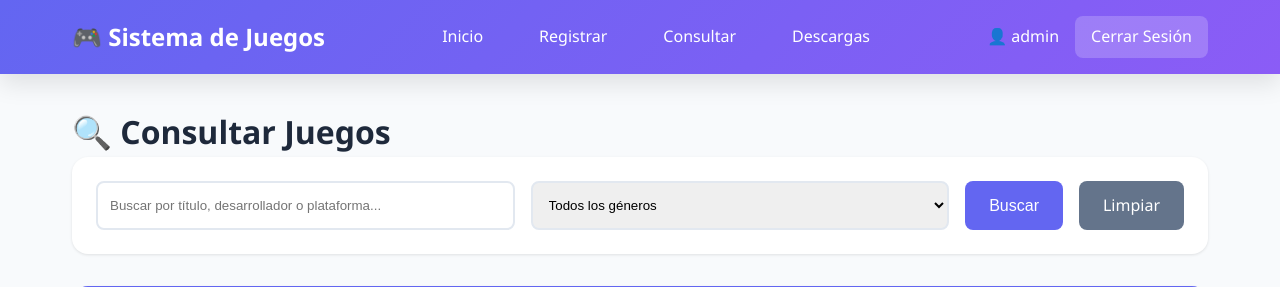
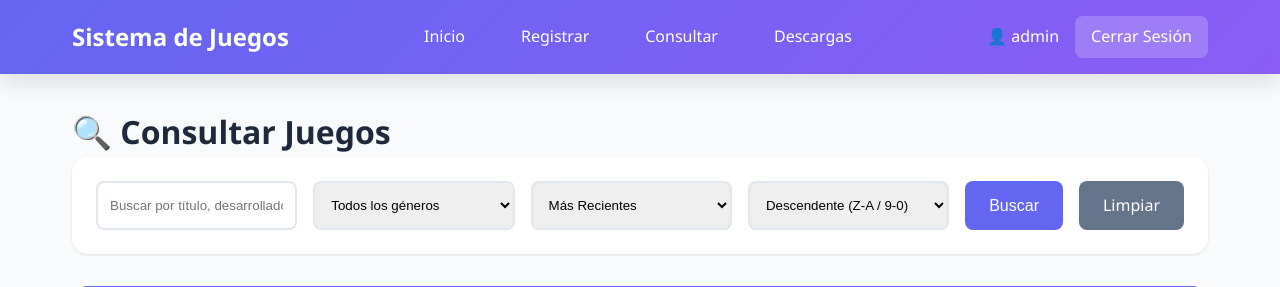
Before and after one commit to ErickMendoza117/sistema-juegos, a PHP site: page /consultas.php in a window 1280 px wide. Shown: the top 287 px of the page. Run offline with PHP 8.4, Linux system fonts and the light colour scheme; a user stored in the database is signed in; data comes from the database, SQL or seed files in the repository.

Commit message:
Se modificaron unas cosas y se agrego los pdf

```diff
--- a/consultas.php
+++ b/consultas.php
@@ -28,6 +28,17 @@ if (isset($_GET['eliminar'])) {
 // Obtener filtros
 $busqueda = isset($_GET['busqueda']) ? limpiarDatos($_GET['busqueda']) : '';
 $genero_filtro = isset($_GET['genero']) ? limpiarDatos($_GET['genero']) : '';
+$ordenar_por = isset($_GET['ordenar_por']) ? $_GET['ordenar_por'] : 'fecha_registro';
+$orden = isset($_GET['orden']) ? $_GET['orden'] : 'DESC';
+
+// Validar columnas permitidas para ordenamiento
+$columnas_permitidas = ['titulo', 'precio', 'fecha_lanzamiento', 'stock', 'fecha_registro'];
+if (!in_array($ordenar_por, $columnas_permitidas)) {
+    $ordenar_por = 'fecha_registro';
+}
+if ($orden !== 'ASC' && $orden !== 'DESC') {
+    $orden = 'DESC';
+}
 
 // Construir consulta
 $sql = "SELECT * FROM juegos WHERE 1=1";
@@ -49,7 +60,7 @@ if (!empty($genero_filtro)) {
     $types .= "s";
 }
 
-$sql .= " ORDER BY fecha_registro DESC";
+$sql .= " ORDER BY $ordenar_por $orden";
 
 $stmt = $conn->prepare($sql);
 if (!empty($params)) {
@@ -92,6 +103,19 @@ $generos = $conn->query("SELECT DISTINCT genero FROM juegos ORDER BY genero")->f
                             <?php echo htmlspecialchars($gen['genero']); ?>
                         </option>
                     <?php endforeach; ?>
+                </select>
+
+                <select name="ordenar_por" title="Ordenar por">
+                    <option value="fecha_registro" <?php echo ($ordenar_por === 'fecha_registro') ? 'selected' : ''; ?>>Más Recientes</option>
+                    <option value="titulo" <?php echo ($ordenar_por === 'titulo') ? 'selected' : ''; ?>>Título</option>
+                    <option value="precio" <?php echo ($ordenar_por === 'precio') ? 'selected' : ''; ?>>Precio</option>
+                    <option value="fecha_lanzamiento" <?php echo ($ordenar_por === 'fecha_lanzamiento') ? 'selected' : ''; ?>>Fecha Lanzamiento</option>
+                    <option value="stock" <?php echo ($ordenar_por === 'stock') ? 'selected' : ''; ?>>Stock</option>
+                </select>
+
+                <select name="orden" title="Dirección del orden">
+                    <option value="ASC" <?php echo ($orden === 'ASC') ? 'selected' : ''; ?>>Ascendente (A-Z / 0-9)</option>
+                    <option value="DESC" <?php echo ($orden === 'DESC') ? 'selected' : ''; ?>>Descendente (Z-A / 9-0)</option>
                 </select>
 
                 <button type="submit" class="btn btn-primary">Buscar</button>
--- a/includes/header.php
+++ b/includes/header.php
@@ -1,7 +1,7 @@
 <header class="main-header">
     <div class="header-container">
         <div class="logo">
-            <a href="index.php">🎮 Sistema de Juegos</a>
+            <a href="index.php">Sistema de Juegos</a>
         </div>
         <nav class="main-nav">
             <a href="index.php">Inicio</a>
```
Also changed, not shown: altas.php (+9 -0 lines), 10 other files.
